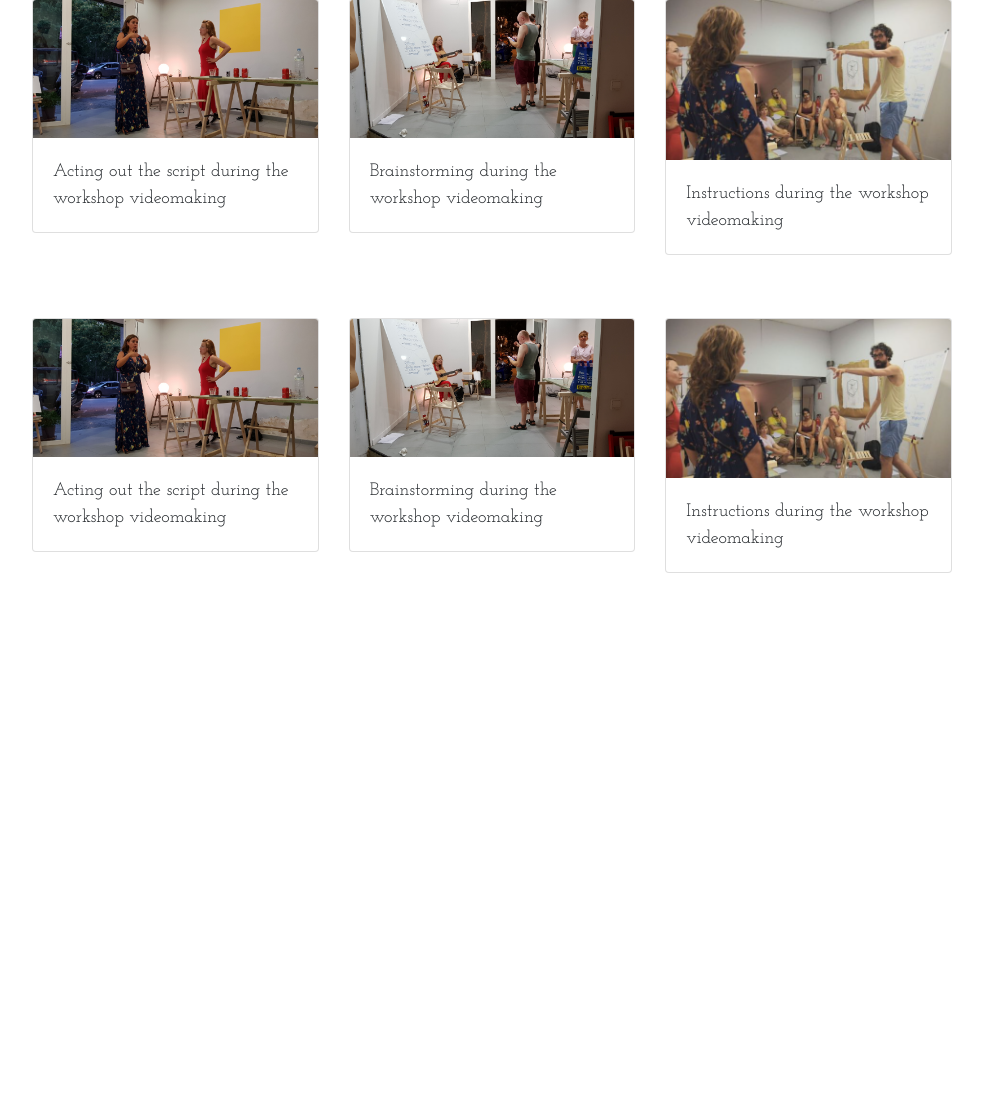
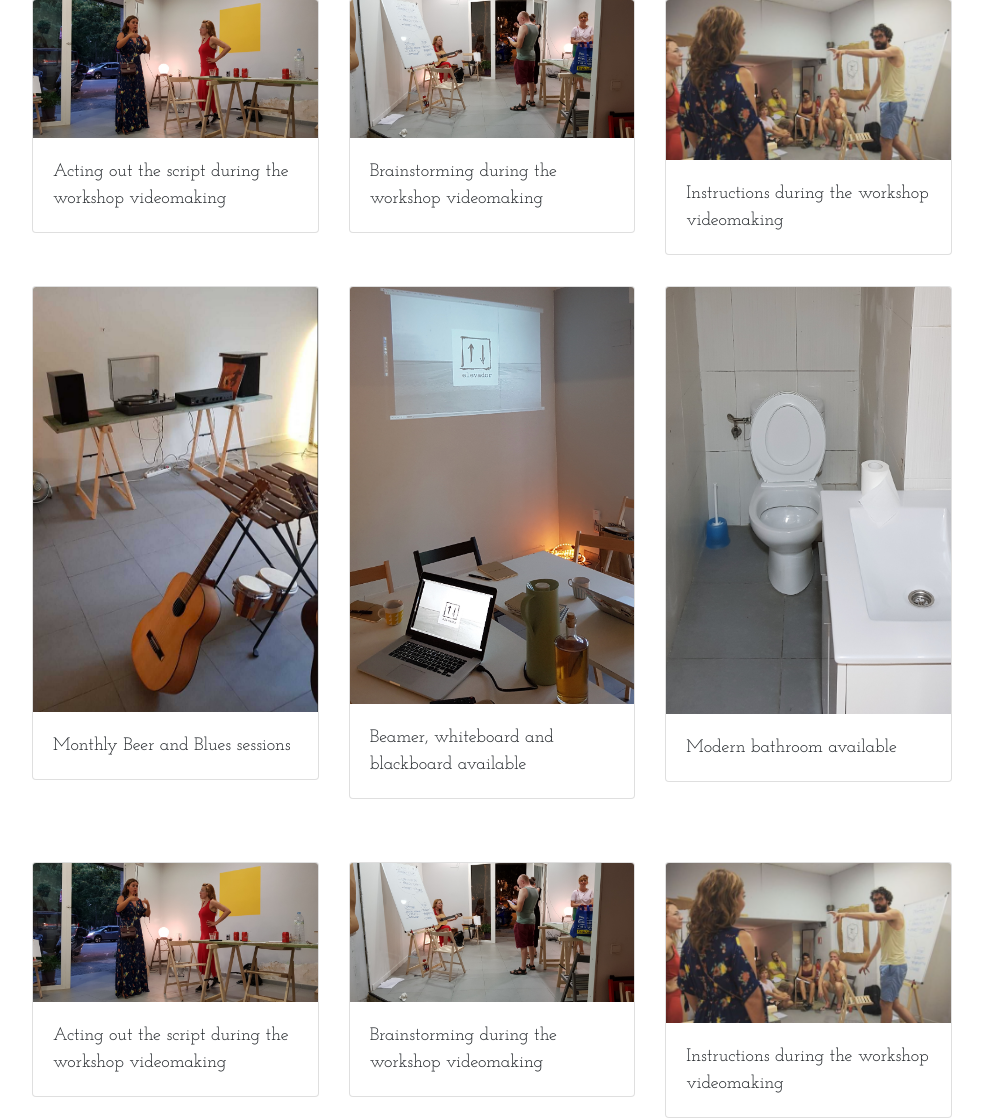
Before and after one commit to Jethet/project-elevador, a Django app: page /gallery/ in a window 1280 px wide. Shown: the part 544-1662 px from the top of the page, without its empty margins (53-1036 px from the left). Before the commit the page ends 1117 px from the top, so only its background shows below. Run offline with Django 3.2, Linux system fonts and the light colour scheme; some libraries are stand-ins or nearby versions.

Commit message:
Reformat images and change layout

```diff
--- a/placeholder/templates/gallery.html
+++ b/placeholder/templates/gallery.html
@@ -57,6 +57,7 @@
           </div>
         </div>
       </div>
+      <br>
 
       <div class="col-2">
         <h4>
@@ -111,6 +112,37 @@
     </div>
   </div>
   <br>
+  <div class="container">
+    <div class="row">
+      <div class="col-sm">
+        <div class="card" style="font-size: 18px;">
+          <img src="/static/images/music_guitar.png" class="card-img-top" alt="Turntable, records and guitar">
+          <div class="card-body">
+            <p class="card-text">Monthly Beer and Blues sessions</p>
+          </div>
+        </div>
+      </div>
+      <div class="col-sm">
+        <div class="card" style="font-size: 18px;">
+          <img src="/static/images/beamer2.jpg" class="card-img-top" alt="Beamer">
+          <div class="card-body">
+            <p class="card-text">Beamer, whiteboard and blackboard available</p>
+          </div>
+        </div>
+      </div>
+      <div class="col-sm">
+        <div class="card" style="font-size: 18px;">
+          <img src="/static/images/bathroom.jpg" class="card-img-top" alt="Bathroom">
+          <div class="card-body">
+            <p class="card-text">Modern bathroom available</p>
+          </div>
+        </div>
+      </div>
+      <div class="col-2">
+      </div>
+    </div>
+  </div>
+  <br>
   <br>
   <div class="container">
     <div class="row">
```
Also changed, not shown: placeholder/static/images/bathroom.jpg (added), placeholder/static/images/beamer2.jpg.
